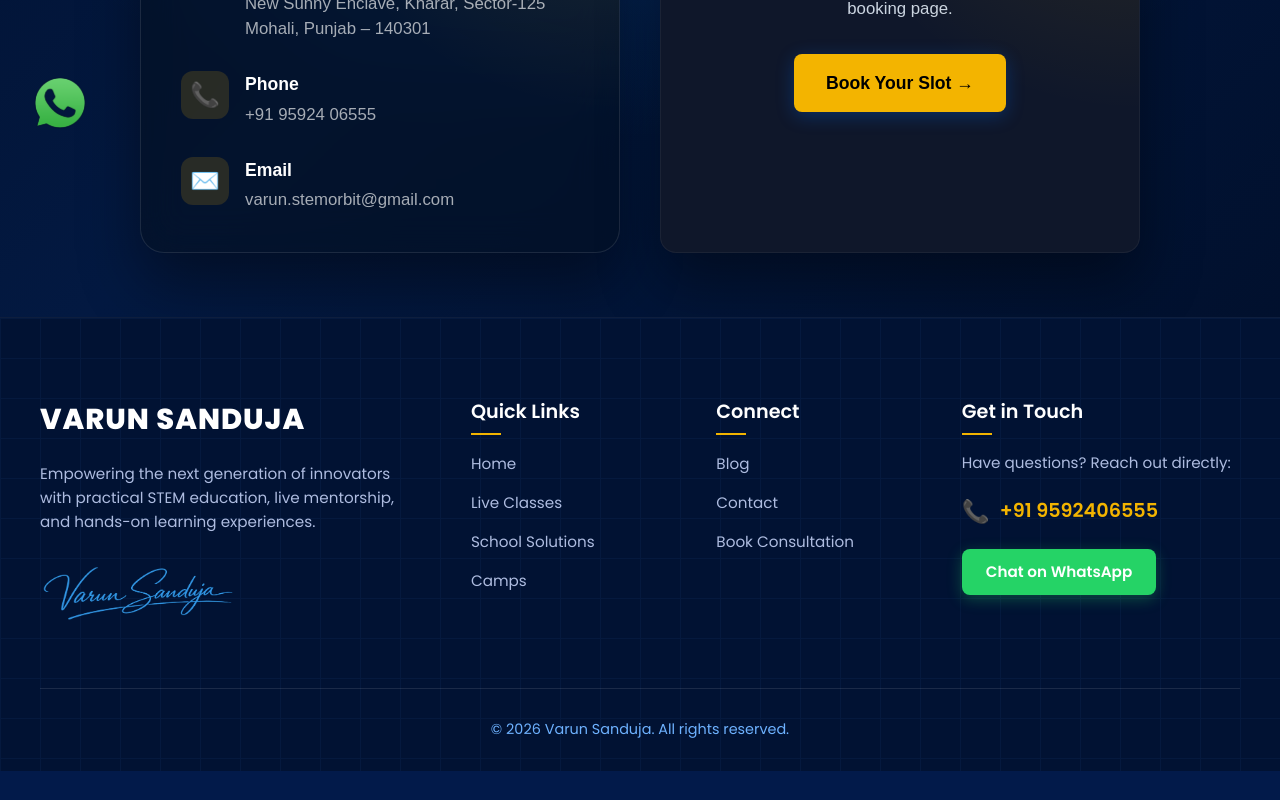
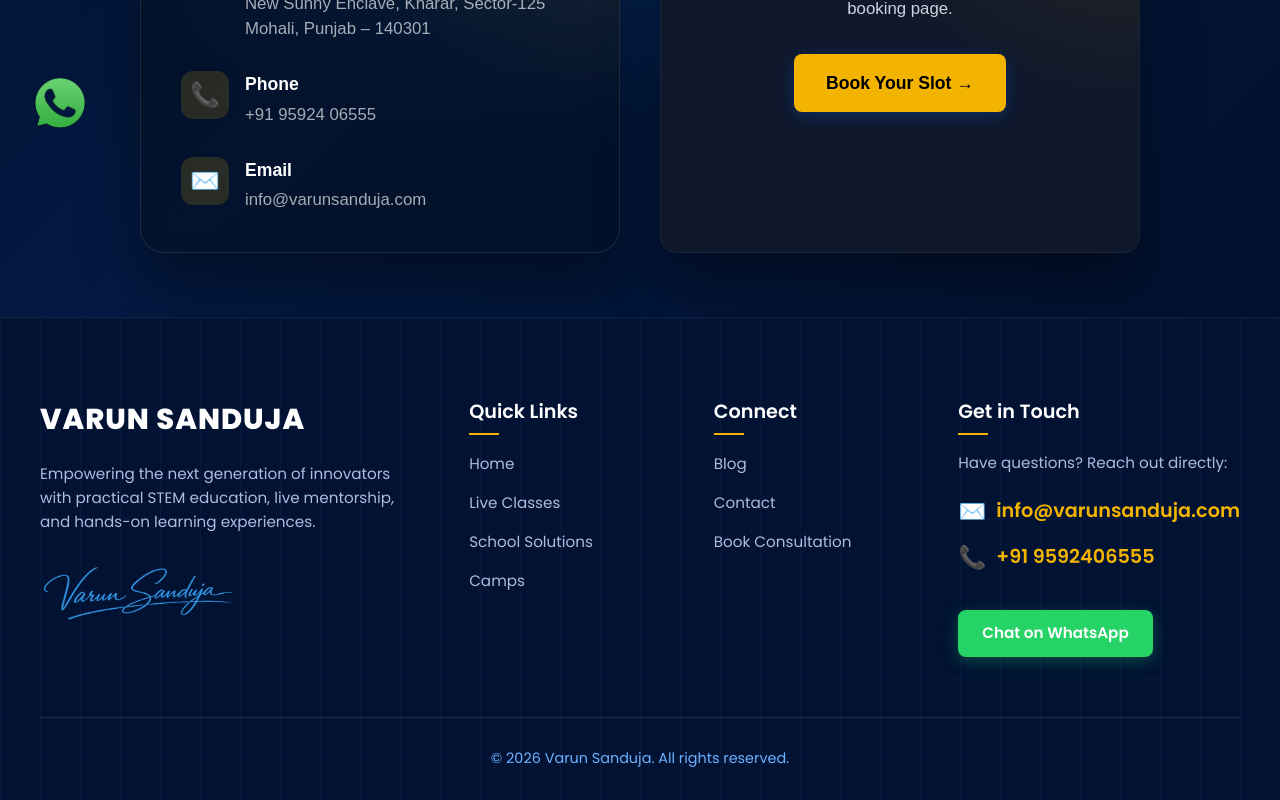
Before and after one commit to vivektripathi9/varun_sanduja, a Next.js app: page /contact in a window 1280 px wide. Shown: the part 637-1437 px from the top of the page. Before the commit the page ends 1408 px from the top, so only its background shows below. Built offline with nearby package versions, Linux system fonts and the light colour scheme.

Commit message:
added email

```diff
--- a/components/ContactSection.tsx
+++ b/components/ContactSection.tsx
@@ -44,7 +44,7 @@ export function ContactSection() {
               <div className="info-icon">✉️</div>
               <div className="info-details">
                 <h4>Email</h4>
-                <a href="mailto:varun.stemorbit@gmail.com">varun.stemorbit@gmail.com</a>
+                <a href="mailto:info@varunsanduja.com">info@varunsanduja.com</a>
               </div>
             </div>
           </div>
--- a/components/Footer.tsx
+++ b/components/Footer.tsx
@@ -50,13 +50,19 @@ export function Footer() {
           <div className="footer-contact">
             <h3>Get in Touch</h3>
             <p>Have questions? Reach out directly:</p>
+            <div className="footer-phone" style={{ marginBottom: '0.75rem' }}>
+              <a href="mailto:info@varunsanduja.com">
+                <span className="phone-icon">✉️</span>
+                info@varunsanduja.com
+              </a>
+            </div>
             <div className="footer-phone">
               <a href="tel:+919592406555">
                 <span className="phone-icon">📞</span>
                 +91 9592406555
               </a>
             </div>
-            <a href="https://wa.me/919592406555" target="_blank" rel="noopener noreferrer" className="footer-wa-btn">
+            <a href="https://wa.me/919592406555" target="_blank" rel="noopener noreferrer" className="footer-wa-btn" style={{ marginTop: '1rem' }}>
               Chat on WhatsApp
             </a>
           </div>
```
